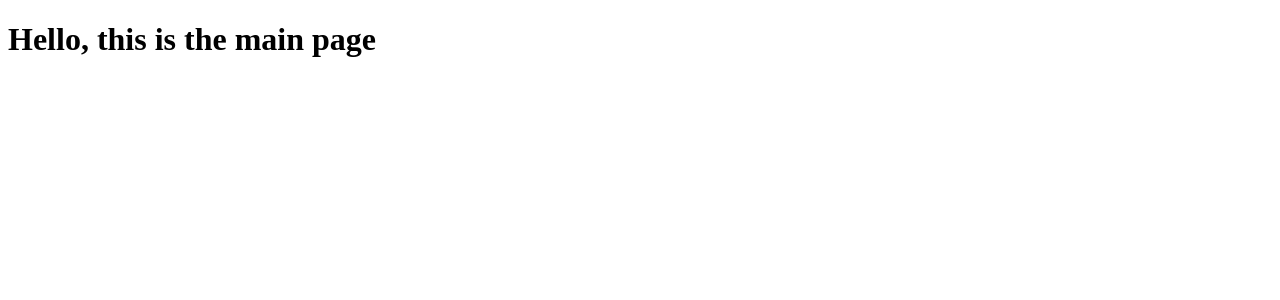
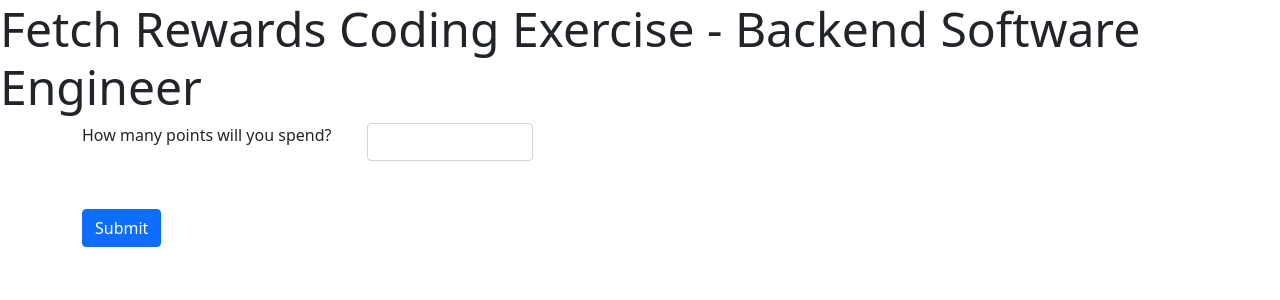
Before and after one commit to umontes/FetchRewardsExercise, a Flask app: page / in a window 1280 px wide. Shown: the top 300 px of the page. Run offline with Flask 2, Linux system fonts and the light colour scheme; some libraries are stand-ins or nearby versions.

Commit message:
Finished route for payer balance

```diff
--- a/app.py
+++ b/app.py
@@ -1,18 +1,17 @@
-from enum import unique
-from unicodedata import name
-from flask import Flask, render_template, redirect
+from flask import Flask, render_template, redirect, json, request
 from flask_admin import Admin
 from flask_admin.contrib.sqla import ModelView
 from flask_sqlalchemy import SQLAlchemy
 from sqlalchemy.orm import session, sessionmaker, declarative_base
 from sqlalchemy import String, Integer, DateTime, Column, create_engine
-from sqlalchemy.sql import func
+from sqlalchemy.sql import func, select
+import json
 
 app = Flask(__name__)
 app.config["SQLALCHEMY_DATABASE_URI"] = "sqlite:///app.db"
 app.config['FLASK_ADMIN_SWATCH'] = 'sandstone'
 app.secret_key = 'vivian'
-engine = create_engine('sqlite:///app.db', echo = True)
+engine = create_engine('sqlite:///app.db')
 db = SQLAlchemy(app)
 
 admin = Admin(app, name='Dashboard', template_mode='bootstrap3')
@@ -21,10 +20,11 @@ Base = declarative_base()
 Session = sessionmaker(app)
 session = Session()
 
-# SQL Models
+# PAYERS AND USERS TABLE CREATION
 class Payers(db.Model):
     __tablename__ = 'Payers'
-    id = Column('payer_id', db.Integer, primary_key=True)
+    id = Column('payer_id',db.Integer , primary_key=True)
+    user_payer_id = Column('user_payer_id', db.Integer, nullable=False) #id connecting user and payer
     name = Column(db.String, nullable=False)
     points = Column(db.Integer, nullable=False)
     timestamp = Column(db.DateTime(timezone=True), default=func.now())
@@ -32,7 +32,8 @@ class Payers(db.Model):
 class Users(db.Model):
     __tablename__ = 'Users'
     id = Column('user_id', db.Integer, primary_key=True)
-    name = Column(db.String, unique=True)
+    user_payer_id = Column('user_payer_id', db.Integer, nullable=False, unique=True) #id connecting user and payer
+    name = Column(db.String, nullable=False, unique=True)
     points = Column(db.Integer, nullable=False)
 
 db.create_all()
@@ -40,7 +41,21 @@ db.session.commit()
 admin.add_view(ModelView(Payers, db.session))
 admin.add_view(ModelView(Users, db.session))
 
-#
+# HELPER FUNCTIONS
+def dictionary(all_payers):
+    dic = {}
+    point_add = 0
+    for payer in all_payers:
+        if payer.name in dic:
+            for i in Payers.query.filter_by(name=payer.name):
+                point_add = i.points + point_add
+            dic.update({i.name:point_add})
+        else:
+            dic.update({payer.name:payer.points})
+        same = 0
+    return dic
+
+#ROUTES
 @app.route('/')
 def home():
     return render_template('home.html')
@@ -49,5 +64,15 @@ def home():
 def adminView():
     return redirect('/admin')
 
+@app.route('/spend', methods=["GET", "POST"])
+def user_spend():
+    if request.method == "POST":
+        amount = request.form.get("amount")
+        return "The amount that will be spent is [" + amount + "]"
+
+@app.route('/balance', methods=['GET', 'POST'])
+def point_bal():
+    return dictionary(Payers.query.all())
+
 if __name__ == '__main__':
     app.run()
--- a/templates/home.html
+++ b/templates/home.html
@@ -3,11 +3,42 @@
 <head>
     <meta charset="UTF-8">
     <meta name="viewport" content="width=device-width, initial-scale=1.0">
+
     <title>Fetch Rewards</title>
+
+    <!--BOOTSTRAP CSS-->
+    <link href="https://cdn.jsdelivr.net/npm/bootstrap@5.1.3/dist/css/bootstrap.min.css" rel="stylesheet"
+    integrity="sha384-1BmE4kWBq78iYhFldvKuhfTAU6auU8tT94WrHftjDbrCEXSU1oBoqyl2QvZ6jIW3" crossorigin="anonymous">
 </head>
 
 <body>
-    <h1>Hello, this is the main page</h1>
+    <h1 class='display-5'>Fetch Rewards Coding Exercise - Backend Software Engineer</h1>
+
+    <form action="{{url_for('user_spend')}}" method='post'>
+        <div class='container'>
+            <div class='row gy-5'>
+                <div class='col-lg-3 col-md-6'>
+                    <label class='form-label'>How many points will you spend?</label>
+                </div>
+                <div class='col-lg-2 col-md-6'>
+                    <input type='text' name='amount' class='form-control'>
+                </div>
+                <div>
+                    <button type="submit" class="btn btn-primary">Submit</button>
+                </div>
+            </div>
+        </div>
+    </form>
+
+    <!--<p id="SpendPoints"></p>-->
+
+<!--BOOTSTRAP JS-->
+<script src="https://cdn.jsdelivr.net/npm/@popperjs/core@2.10.2/dist/umd/popper.min.js"
+integrity="sha384-7+zCNj/IqJ95wo16oMtfsKbZ9ccEh31eOz1HGyDuCQ6wgnyJNSYdrPa03rtR1zdB" crossorigin="anonymous"></script>
+<script src="https://cdn.jsdelivr.net/npm/bootstrap@5.1.3/dist/js/bootstrap.min.js"
+integrity="sha384-QJHtvGhmr9XOIpI6YVutG+2QOK9T+ZnN4kzFN1RtK3zEFEIsxhlmWl5/YESvpZ13" crossorigin="anonymous"></script>
+<script type="text/javascript" src="static/transaction.js"></script>
+
 </body>
 
 </html>
```
Also changed, not shown: app.db.
